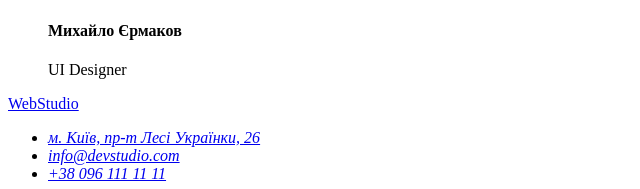
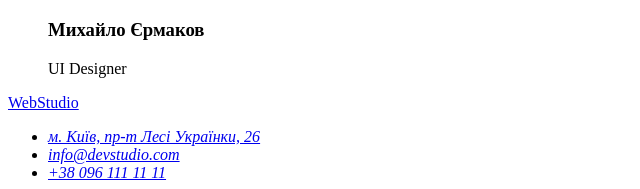
Before and after one commit to amvrogor/goit-markup-hw-01, a plain HTML site: page index.html in a window 1280 px wide. Shown: the part 2957-3146 px from the top of the page, 0-640 px from the left. Drawn offline with Linux system fonts and the light colour scheme.

Commit message:
Changes h4 to h3

```diff
--- a/index.html
+++ b/index.html
@@ -83,7 +83,7 @@
                 </li>
                 <li>
                     <img src="./images/ermakov.jpg" alt="Михайло Єрмаков" width="270">
-                    <h4>Михайло Єрмаков</h4>
+                    <h3>Михайло Єрмаков</h3>
                     <p>UI Designer</p>
                 </li>
             </ul>
```
